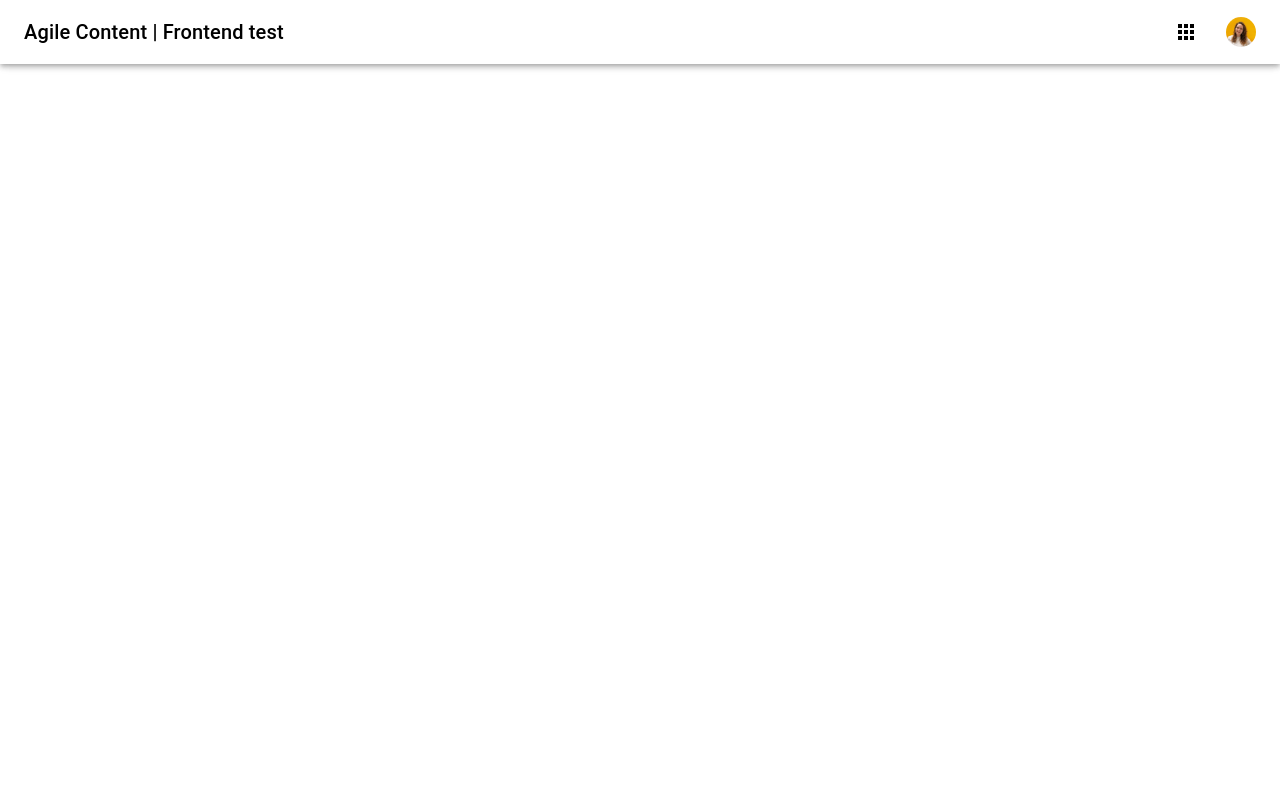
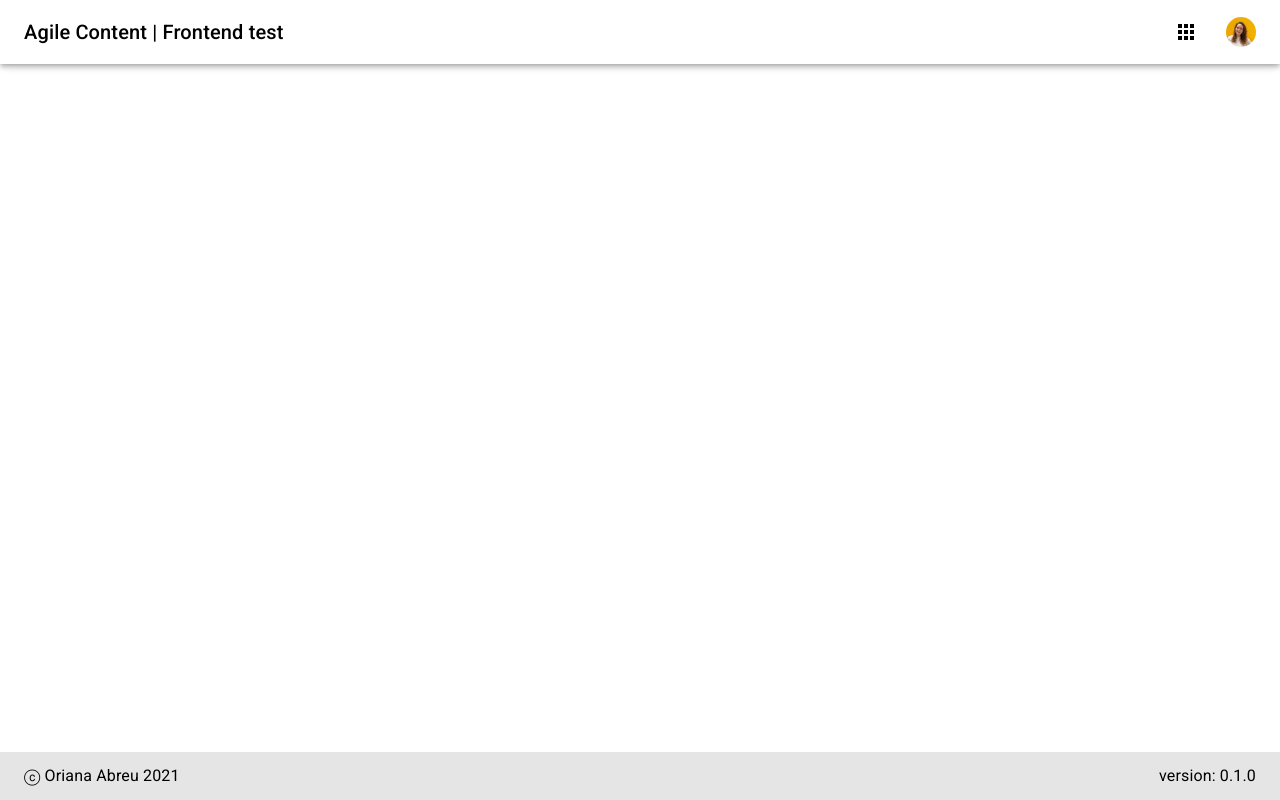
Before and after one commit to orianabreu/agilecontent-test, a React (Create React App) app: page / in a window 1280 px wide. Built offline with nearby package versions, Linux system fonts and the light colour scheme.

Commit message:
create footer
modify index.css styles

```diff
--- a/public/index.html
+++ b/public/index.html
@@ -8,6 +8,10 @@
     <meta
       name="description"
       content="Web site created using create-react-app"
+    />
+    <link
+      rel="stylesheet"
+      href="https://fonts.googleapis.com/css?family=Roboto:300,400,500,700&display=swap"
     />
     <title>React App</title>
   </head>
--- a/src/App.js
+++ b/src/App.js
@@ -1,9 +1,11 @@
 import NavBar from "./components/NavBar/NavBar";
+import Footer from "./components/Footer/Footer";
 
 function App() {
   return (
     <div className='App'>
       <NavBar />
+      <Footer />
     </div>
   );
 }
--- /dev/null
+++ b/src/components/Footer/Footer.js
@@ -0,0 +1,18 @@
+import React from "react";
+import { FooterContainer } from "./styles";
+
+import Typography from "@mui/material/Typography";
+
+export default function Footer() {
+  const year = new Date().getFullYear();
+  return (
+    <FooterContainer>
+      <Typography variant='body1' sx={{ marginLeft: "1.5rem" }}>
+        ⓒ Oriana Abreu {year}
+      </Typography>
+      <Typography variant='body1' sx={{ marginRight: "1.5rem" }}>
+        version: 0.1.0
+      </Typography>
+    </FooterContainer>
+  );
+}
--- /dev/null
+++ b/src/components/Footer/styles.js
@@ -0,0 +1,12 @@
+import { styled } from "@mui/system";
+
+export const FooterContainer = styled("footer")({
+  backgroundColor: "#E5E5E5",
+  position: "absolute",
+  bottom: 0,
+  width: "100%",
+  height: "3rem",
+  display: "flex",
+  justifyContent: "space-between",
+  alignItems: "center",
+});
--- a/src/index.css
+++ b/src/index.css
@@ -1,13 +1,6 @@
 body {
   margin: 0;
-  font-family: -apple-system, BlinkMacSystemFont, 'Segoe UI', 'Roboto', 'Oxygen',
-    'Ubuntu', 'Cantarell', 'Fira Sans', 'Droid Sans', 'Helvetica Neue',
-    sans-serif;
+  font-family: "Roboto", sans-serif;
   -webkit-font-smoothing: antialiased;
   -moz-osx-font-smoothing: grayscale;
 }
-
-code {
-  font-family: source-code-pro, Menlo, Monaco, Consolas, 'Courier New',
-    monospace;
-}
```
